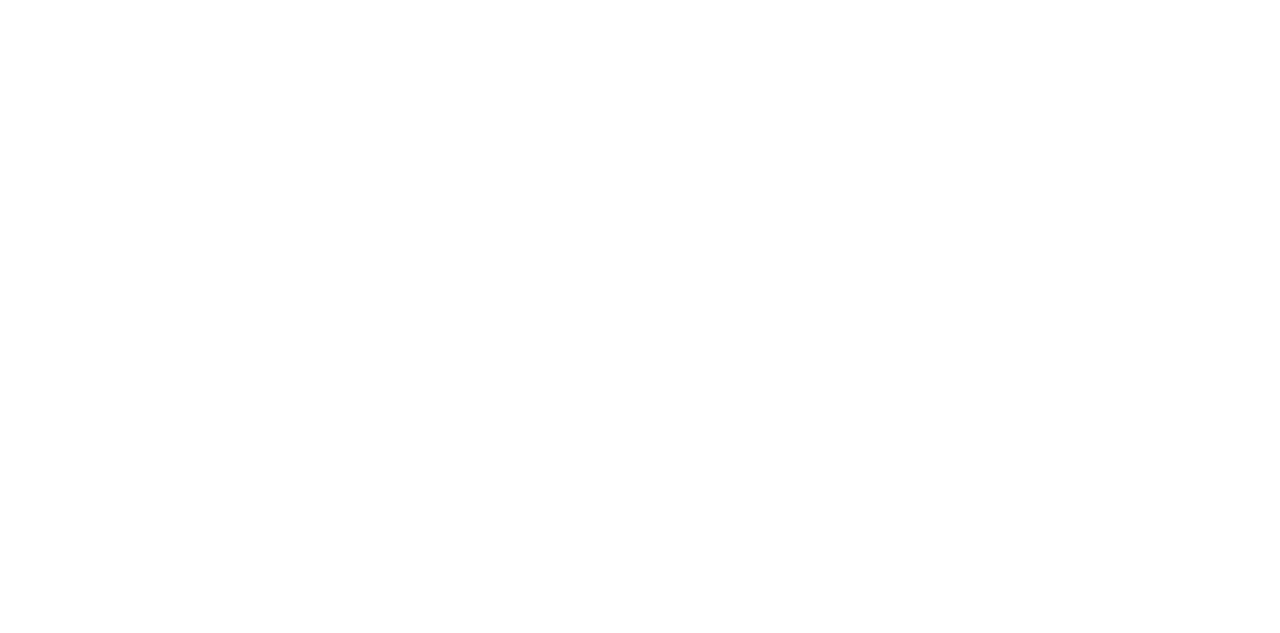
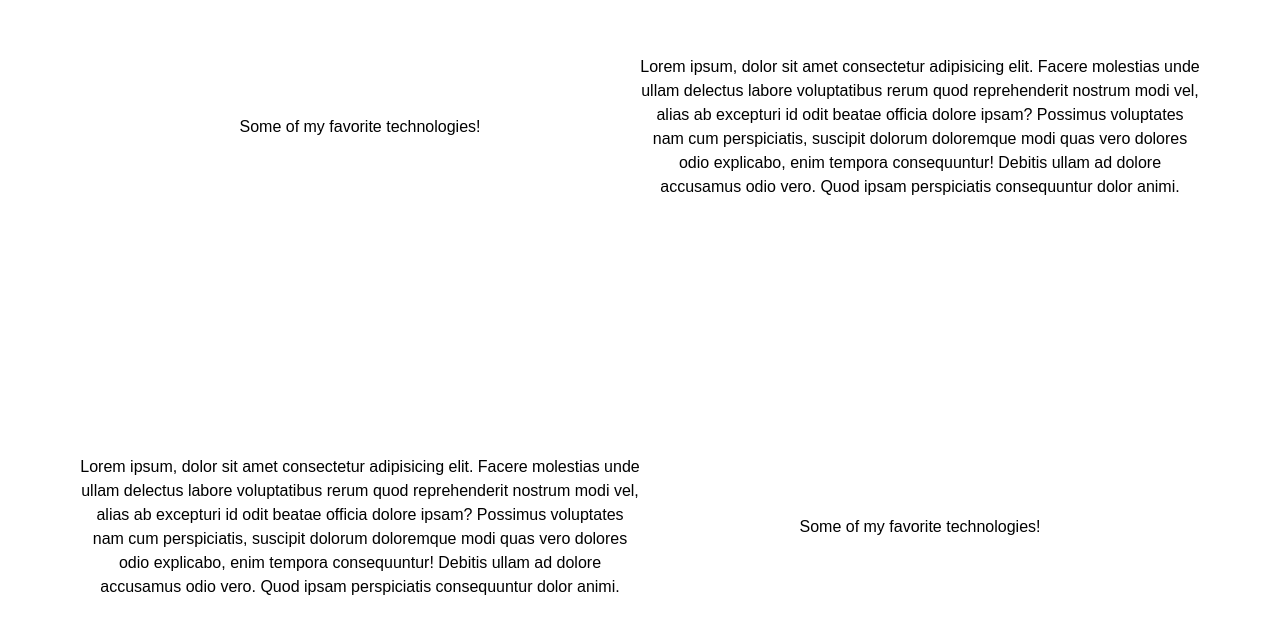
Before and after one commit to Jamesdarrigo29/Portfolio, a Next.js app: page / in a window 1280 px wide. Shown: the part 989-1622 px from the top of the page. Before the commit the page ends 800 px from the top, so only its background shows below. Built offline with nearby package versions, Linux system fonts and the light colour scheme.

Commit message:
added nav margin-bottom, new page sections with dummy text, overall layout adjustments

```diff
--- a/src/components/Header.jsx
+++ b/src/components/Header.jsx
@@ -33,8 +33,8 @@
                 <div className="md:hidden">
                     {/* Render burger menu icon for smaller screens */}
                     <button
-                    onClick={toggleMenu}
-                    className="text-black focus:outline-none"
+                        onClick={toggleMenu}
+                        className="text-black focus:outline-none"
                     >
                     {isMenuOpen ? (
                         <FiX className="text-2xl" />
--- a/src/components/Layout.jsx
+++ b/src/components/Layout.jsx
@@ -6,7 +6,7 @@
   const animationRef = useRef();
     return (
       <div>
-        <section className="w-full text-black">
+        <section className="w-full h-full h-screen text-black">
           <div className=" inline-block items-center pt-0 lg:flex lg:flex-wrap lg:pt-4">
             <div className="lg:w-3/6">
               <h2 className="max-w-xl lg:text-[4.2em] text-3xl font-bold leading-none text-black inline-block">
@@ -24,9 +24,31 @@
                 animationData={animationData}
                 loop={true}
                 onComplete={() => {
-
+                  // animationRef.current.goToAndStop(30, true)
                 }}
               />
+            </div>
+          </div>
+        </section>
+        <section>
+          <div className="grid grid-cols-12 h-screen w-full">
+            <div className="col-span-12 md:col-span-6 order-last md:order-first flex items-center text-center">
+              <h1 className="w-full text-center">
+                Some of my favorite technologies!
+              </h1>
+            </div>
+            <div className="col-span-12 md:col-span-6 text-center flex items-center">
+              Lorem ipsum, dolor sit amet consectetur adipisicing elit. Facere molestias unde ullam delectus labore voluptatibus rerum quod reprehenderit nostrum modi vel, alias ab excepturi id odit beatae officia dolore ipsam?
+              Possimus voluptates nam cum perspiciatis, suscipit dolorum doloremque modi quas vero dolores odio explicabo, enim tempora consequuntur! Debitis ullam ad dolore accusamus odio vero. Quod ipsam perspiciatis consequuntur dolor animi.
+            </div>
+            <div className="col-span-12 md:col-span-6 order-last md:order-last flex items-center text-center">
+              <h1 className="w-full text-center">
+                Some of my favorite technologies!
+              </h1>
+            </div>
+            <div className="col-span-12 md:col-span-6 text-center flex items-center">
+              Lorem ipsum, dolor sit amet consectetur adipisicing elit. Facere molestias unde ullam delectus labore voluptatibus rerum quod reprehenderit nostrum modi vel, alias ab excepturi id odit beatae officia dolore ipsam?
+              Possimus voluptates nam cum perspiciatis, suscipit dolorum doloremque modi quas vero dolores odio explicabo, enim tempora consequuntur! Debitis ullam ad dolore accusamus odio vero. Quod ipsam perspiciatis consequuntur dolor animi.
             </div>
           </div>
         </section>
--- a/src/pages/_document.js
+++ b/src/pages/_document.js
@@ -4,7 +4,7 @@
   return (
     <Html lang="en">
       <Head />
-      <body>
+      <body className='px-20'>
         <Main />
         <NextScript />
       </body>
--- a/src/styles/globals.css
+++ b/src/styles/globals.css
@@ -1,8 +1,8 @@
 body {
-  background-color: #ffffff;
   overflow-x: hidden;
   font-family: "Space Grotesk", sans-serif;
-  padding: 0px 100px
+  /* padding: 0px 50px; */
+  background-color: linear-gradient(to bottom, #ADD8E6, #00008B);
 }
 
 @media (max-width: 640px) {
@@ -12,6 +12,10 @@
   #lottie-hero {
     margin-top: 40px
   }
+}
+
+nav {
+  margin-bottom: 40px;
 }
 
 footer {
```
Also changed, not shown: src/styles/Home.module.css (+9 -0 lines).
